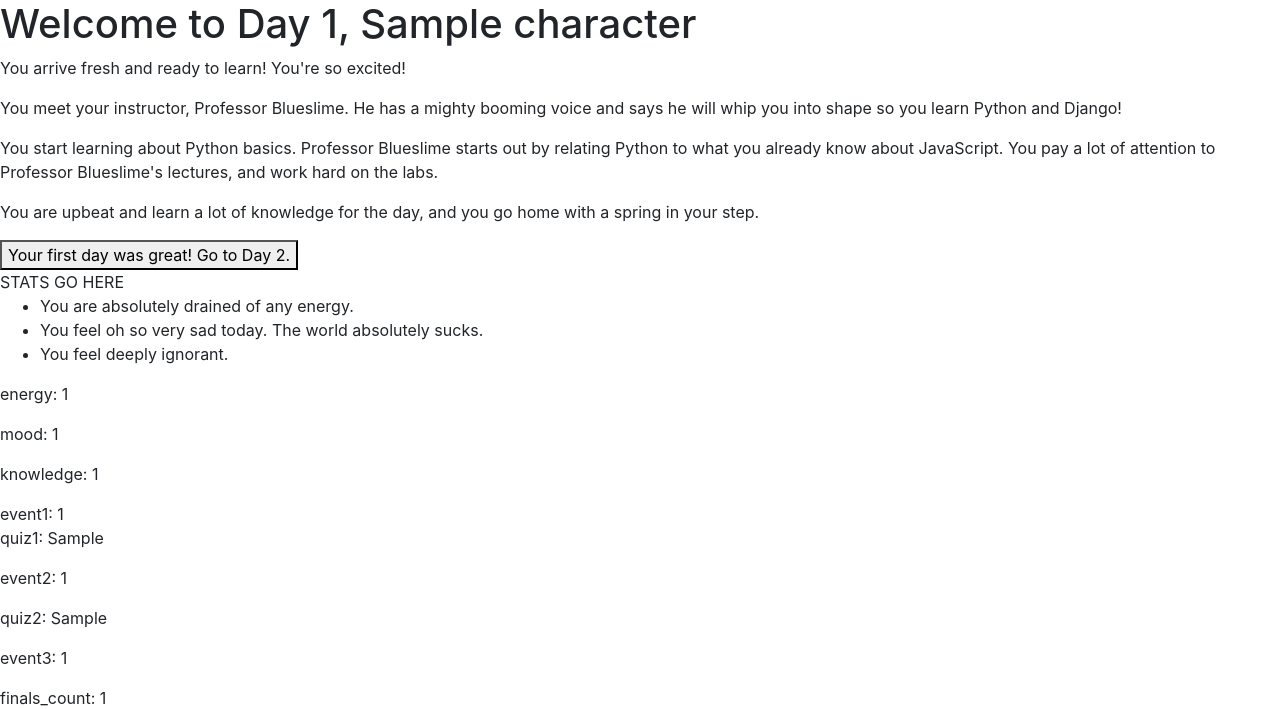
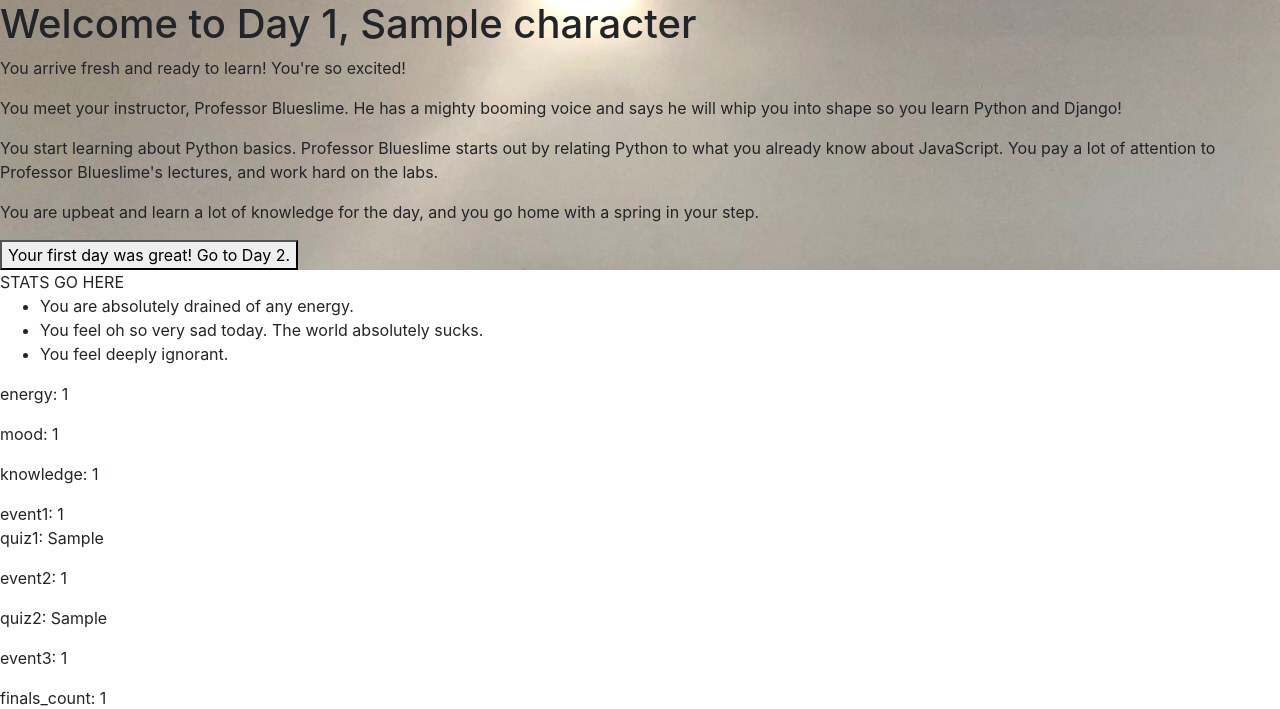
Before and after one commit to londondata/Bootcamp, a Django app: page /game/day1/1 in a window 1280 px wide. Shown: the top 709 px of the page. Run offline with Django 3.2, Linux system fonts and the light colour scheme; tables that the repository leaves empty hold one stand-in row (values such as "Sample post"); some libraries are stand-ins or nearby versions.

Commit message:
made more changes

```diff
--- a/bootcamp_project/bootcamp_app/static/css/game.css
+++ b/bootcamp_project/bootcamp_app/static/css/game.css
@@ -1,6 +1,7 @@
-body {
-	background-image: url("/bootcamp_app/static/images/BOOTCAMPUI.jpg");
-	background-repeat: no-repeat;
-    background-position: center;
-    background-attachment: fixed;
+
+.bgimage {
+	background-image: url("../images/BOOTCAMPUI.jpg")
+	/* background-repeat: no-repeat;
+  background-position: center;
+  background-attachment: fixed; */
 }
--- a/bootcamp_project/bootcamp_app/templates/bootcamp_app/game.html
+++ b/bootcamp_project/bootcamp_app/templates/bootcamp_app/game.html
@@ -8,10 +8,12 @@
 	<link rel="stylesheet" href="{% static 'css/game.css' %}">
 </head>
 <body>
+<div class="bgimage">
 
 {% block content %}
 
 {% endblock%}
+</div>
 
 <footer> STATS GO HERE
 	<div class="stat-box">
```
